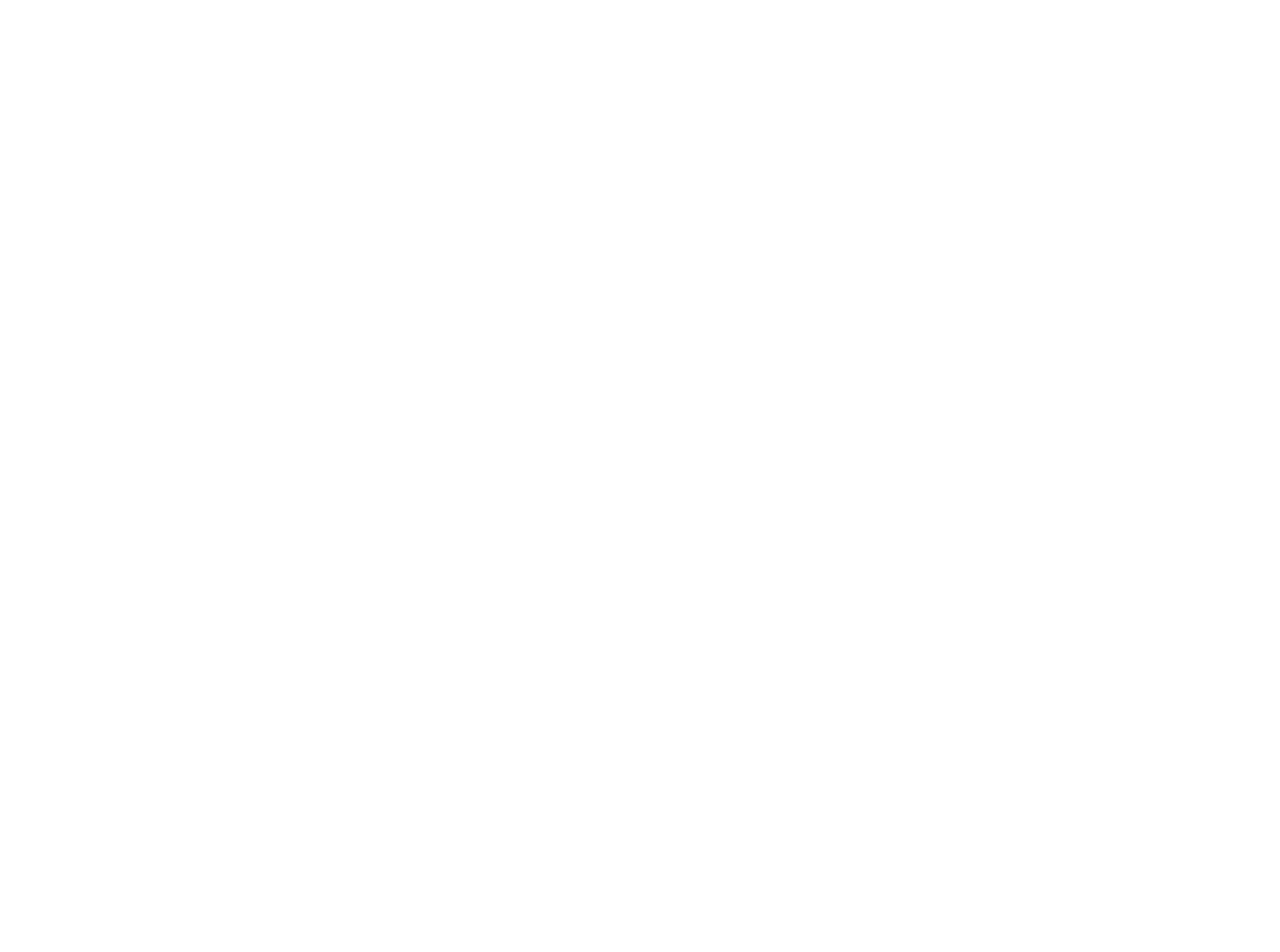
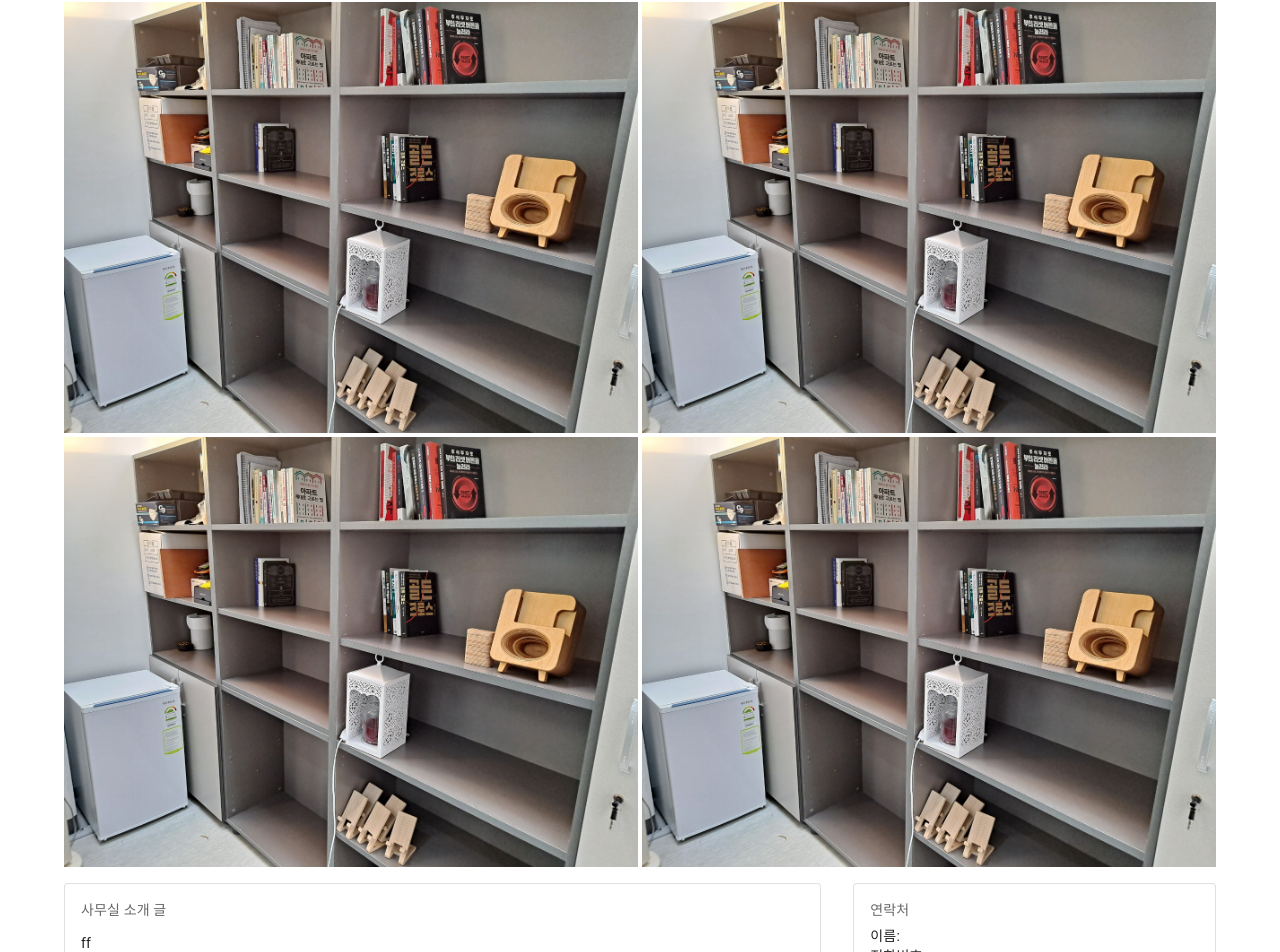
Before and after one commit to CHO-MINJUNG/dooler2, a React (Create React App) app in the folder client/: page /0 in a window 1280 px wide. Shown: the part 154-1106 px from the top of the page. Before the commit the page ends 800 px from the top, so only its background shows below. Built offline with nearby package versions, Linux system fonts and the light colour scheme; a web font is replaced by a local one.

Commit message:
single page roughly made

```diff
--- a/client/src/pages/content_detail/ContentSingle.js
+++ b/client/src/pages/content_detail/ContentSingle.js
@@ -1,12 +1,20 @@
 import React from 'react';
 import Header from '../../components/Header';
 import {Container} from '@mui/material';
+
+import office from '../../assets/office1.jpeg';
+import OfficeImageContainer from './OfficeImageContainer';
+import OfficeInfoContainer from './OfficeInfoContainer';
+
+import './style.css';
 
 const ContentSingle = () => {
     return (
         <Container fixed>
             <Header></Header>
-            하나의 게시물입니다.
+            <h1>하나의 게시물입니다.</h1>
+            <OfficeImageContainer image={office}></OfficeImageContainer>
+            <OfficeInfoContainer></OfficeInfoContainer>
         </Container>
     );
 };
--- /dev/null
+++ b/client/src/pages/content_detail/OfficeImageContainer.js
@@ -0,0 +1,23 @@
+import { ImageList, ImageListItem } from "@mui/material";
+import React from "react";
+
+const OfficeImageContainer = ({image}) => {
+    return (
+        <ImageList cols={2}>
+            <ImageListItem>
+                <img src={image}></img>
+            </ImageListItem>
+            <ImageListItem>
+                <img src={image}></img>
+            </ImageListItem>
+            <ImageListItem>
+                <img src={image}></img>
+            </ImageListItem>
+            <ImageListItem>
+                <img src={image}></img>
+            </ImageListItem>
+        </ImageList>
+    );
+};
+
+export default OfficeImageContainer;
--- /dev/null
+++ b/client/src/pages/content_detail/OfficeInfoContainer.js
@@ -0,0 +1,59 @@
+import { Grid} from "@mui/material";
+import React from "react";
+import Box from '@mui/material/Box';
+import Card from '@mui/material/Card';
+import CardActions from '@mui/material/CardActions';
+import CardContent from '@mui/material/CardContent';
+import Button from '@mui/material/Button';
+import Typography from '@mui/material/Typography';
+
+const officeInfoCard = ({title, content}) => {
+    return (
+    <React.Fragment>
+        <CardContent>
+        <Typography sx={{ fontSize: 14 }} color="text.secondary" gutterBottom>
+            사무실 소개 글
+        </Typography>
+        <Typography variant="h5" sx= {{ mb: 1.5 }} component="div">
+            {title}
+        </Typography>
+        <Typography variant="body2">
+            {content}ff
+        </Typography>
+        </CardContent>
+    </React.Fragment>
+    );
+}
+
+const contactCard = ({authorName, phoneNumber}) => {
+    return (
+    <React.Fragment>
+        <CardContent>
+        <Typography sx={{ fontSize: 14 }} color="text.secondary" gutterBottom>
+            연락처
+        </Typography>
+        <Typography variant="body2">
+            이름: {authorName}
+        </Typography>
+        <Typography variant="body2">
+            전화번호: {phoneNumber}
+        </Typography>
+        </CardContent>
+    </React.Fragment>
+    );
+}
+
+const OfficeInfoContainer = () => {
+    return (
+        <Grid container spacing={4}>
+            <Grid item xs={8}>
+                <Card variant="outlined">{officeInfoCard("사무실 소개글", "이러쿵 저러쿵")}</Card>
+            </Grid>
+            <Grid item xs={4} border={true}>
+                <Card variant="outlined">{contactCard("여진기", "01031037332")}</Card>
+            </Grid>
+        </Grid>
+    );
+};
+
+export default OfficeInfoContainer;
--- /dev/null
+++ b/client/src/pages/content_detail/style.css
@@ -0,0 +1,3 @@
+h1 {
+    font-size: 30px;
+}
```
